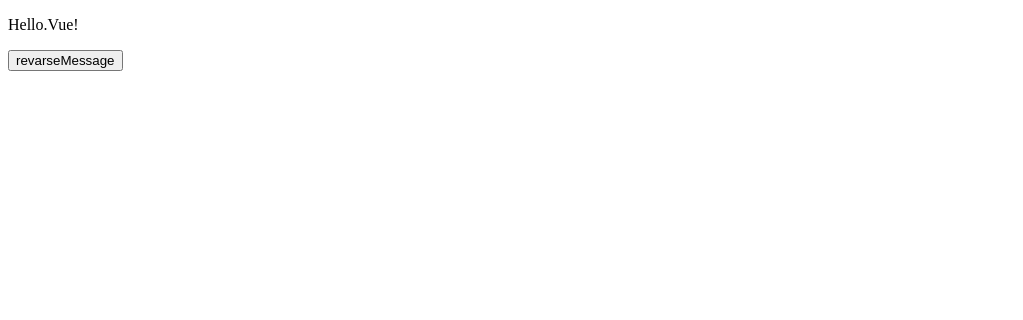
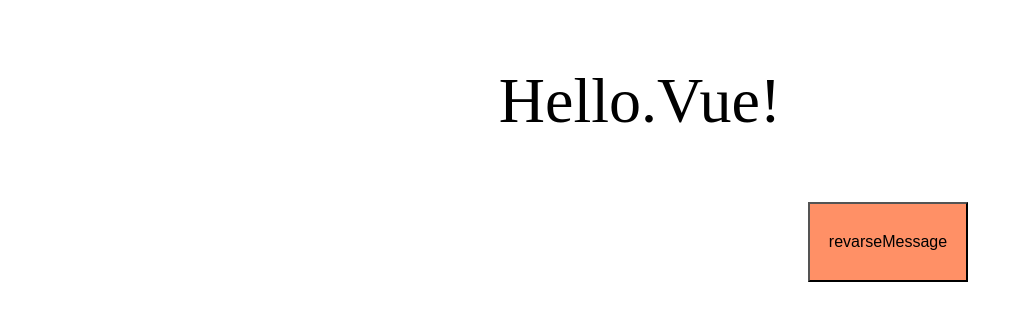
Before and after one commit to miurarara/miurarara.github.io, a plain HTML site: page sumplePWA/index.html in a window 1280 px wide. Shown: the whole page, without its empty margins (0-1023 px from the left). Drawn offline with nearby package versions, Linux system fonts and the light colour scheme.

Commit message:
再調整

```diff
--- a/sumplePWA/index.html
+++ b/sumplePWA/index.html
@@ -4,11 +4,12 @@
         <title>PWA sample</title>
         <script src="https://cdn.jsdelivr.net/npm/vue"></script>
         <link rel="manifest" href="manifrest.json">
+        <link rel="stylesheet" href="main.css">
     </head>
     <body>
         <div id='app'>
-            <p>{{ message }}</p>
-            <button v-on:click='reverseMessage'>revarseMessage</button>
+            <p class='p_message'>{{ message }}</p>
+            <button v-on:click='reverseMessage' class='reverse_btn'>revarseMessage</button>
         </div>
         <script src='main.js'></script>
         <script src='service_worker.js'></script>
--- /dev/null
+++ b/sumplePWA/main.css
@@ -0,0 +1,12 @@
+.p_message{
+    text-align: center;
+    font-size: 64px;
+}
+.reverse_btn{
+    text-align: center;
+    background-color: #ff9066;
+    width: 10rem;
+    height: 5rem;
+    font-size: 1rem;
+    margin-left: 50rem;
+}
```
